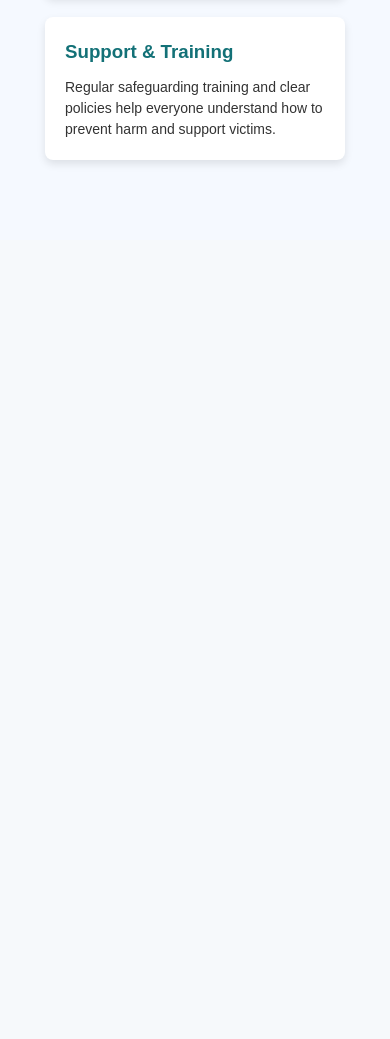
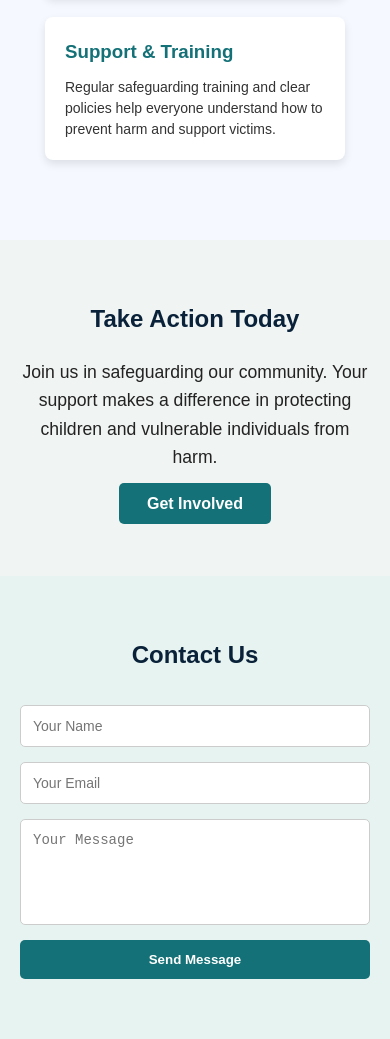
Before and after one commit to elkaz84/DiversiHub-1, a plain HTML site: page index.html in a window 390 px wide. Shown: the part 1620-2659 px from the top of the page. Before the commit the page ends 1860 px from the top, so only its background shows below. Drawn offline with Linux system fonts and the light colour scheme.

Commit message:
Added Contact section with a responsive form

```diff
--- a/assets/css/style.css
+++ b/assets/css/style.css
@@ -207,3 +207,82 @@ body {
   font-size: 14px;
   line-height: 1.5;
 }
+
+/* ACTION / CALL-TO-ACTION SECTION */
+.action-section {
+  padding: 60px 20px;
+  background-color: #f0f4f2;
+  text-align: center;
+}
+
+.action-section h2 {
+  color: #0a2239;
+  font-weight: 700;
+  margin-bottom: 20px;
+}
+
+.action-section p {
+  font-size: 1.1rem;
+  margin-bottom: 20px;
+  color: #222;
+}
+
+.btn-action {
+  padding: 12px 28px;
+  background-color: #137177;
+  color: #fff;
+  text-decoration: none;
+  border-radius: 5px;
+  font-weight: 600;
+}
+
+.btn-action:hover {
+  background-color: #125b64;
+}
+
+/* CONTACT SECTION */
+.contact-section {
+  padding: 60px 20px;
+  background-color: #e7f3f0;
+  text-align: center;
+}
+
+.contact-section h2 {
+  color: #0a2239;
+  font-weight: 700;
+  margin-bottom: 30px;
+}
+
+.contact-form {
+  max-width: 500px;
+  margin: auto;
+  display: flex;
+  flex-direction: column;
+  gap: 15px;
+}
+
+.contact-form input,
+.contact-form textarea {
+  padding: 12px;
+  border: 1px solid #ccc;
+  border-radius: 5px;
+  font-size: 14px;
+}
+
+.contact-form textarea {
+  resize: none;
+}
+
+.btn-primary {
+  padding: 12px;
+  background-color: #137177;
+  color: #fff;
+  border: none;
+  border-radius: 5px;
+  font-weight: 600;
+  cursor: pointer;
+}
+
+.btn-primary:hover {
+  background-color: #125b64;
+}
--- a/index.html
+++ b/index.html
@@ -16,6 +16,7 @@
     <a href="#about">About</a>
     <a href="#slideshow">Slideshow</a>
     <a href="#key-info">Key Info</a>
+    <a href="#action">Action</a>
     <a href="#contact">Contact</a>
     <a href="javascript:void(0);" class="icon" onclick="myFunction()">&#9776;</a>
   </div>
@@ -72,6 +73,29 @@
     </div>
   </section>
 
+  <!-- Action Section -->
+  <section id="action" class="action-section">
+    <div class="container text-center">
+      <h2>Take Action Today</h2>
+      <p>Join us in safeguarding our community. Your support makes a difference in protecting children and vulnerable
+        individuals from harm.</p>
+      <a href="#contact" class="btn-action">Get Involved</a>
+    </div>
+  </section>
+
+  <!-- Contact Section -->
+  <section id="contact" class="contact-section">
+    <div class="container text-center">
+      <h2>Contact Us</h2>
+      <form class="contact-form">
+        <input type="text" placeholder="Your Name" required>
+        <input type="email" placeholder="Your Email" required>
+        <textarea placeholder="Your Message" rows="5" required></textarea>
+        <button type="submit" class="btn-primary">Send Message</button>
+      </form>
+    </div>
+  </section>
+
   <script>
     // Navbar responsive
     function myFunction() {
```
